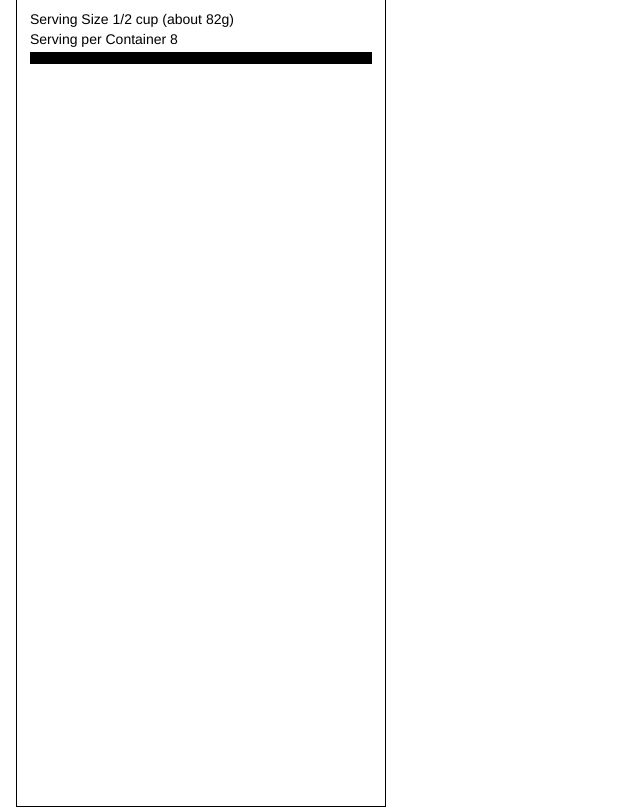
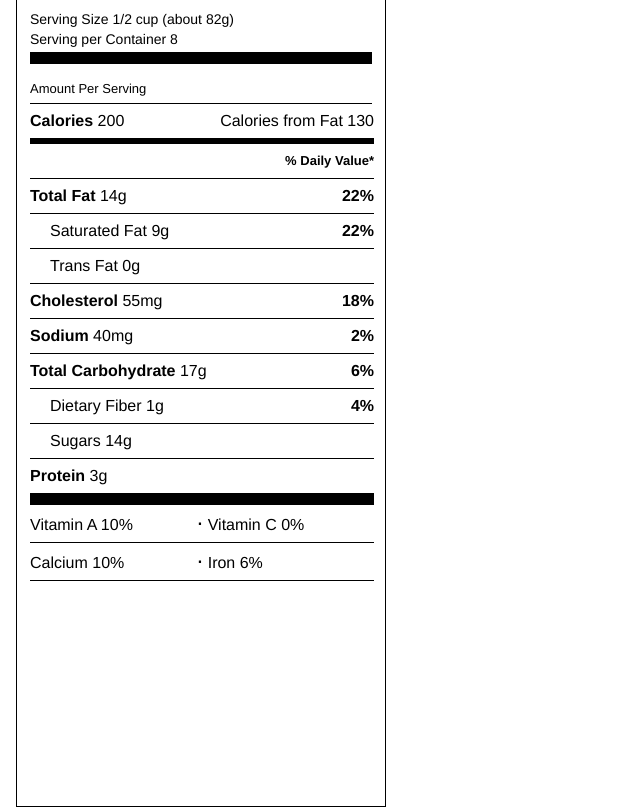
Before and after one commit to kvanever/nutrition-label, a plain HTML site: page index.html in a window 1280 px wide. Shown: the part 84-891 px from the top of the page, without its empty margins (0-640 px from the left). Drawn offline with Linux system fonts and the light colour scheme.

Commit message:
add nutrition info through the vitamins

```diff
--- a/css/styles.css
+++ b/css/styles.css
@@ -62,10 +62,9 @@ q:before, q:after {
   margin-top: 1em;
 }
 
-h1, h2 {
+h1, h2, h3, table,ul {
   margin-left: 13px;
   margin-right: 13px;
-
 }
 
 h1 {
@@ -74,14 +73,79 @@ h1 {
   font-weight: bold;
   margin-top: 24px;
 }
+
 h2:first-of-type{
   margin-top: 16px;
 }
-h2{
+
+h2 {
   font-size:14px;
   margin-bottom: 6px;
 }
-h2:last-of-type{
+
+h2:last-of-type {
   border-bottom: 12px solid black;
   padding-bottom: 6px;
 }
+
+h3 {
+  border-bottom: 1px solid black;
+  padding-bottom: 8px;
+  margin-top: 18px;
+  font-size: 13px;
+}
+
+table {
+  width: 344px;
+  border-collapse: collapse;
+  border-spacing: 0;
+}
+
+.daily-value {
+  text-align: right;
+  font-weight: bold;
+}
+
+#calories-from-fat {
+  font-weight: normal;
+}
+
+strong {
+  font-weight: bold;
+}
+
+tr {
+  line-height: 34px;
+  border-bottom: 1px solid black;
+}
+
+tr:first-of-type {
+  border-bottom: 6px solid black;
+  margin-top: 9px;
+}
+
+tr:nth-child(11) {
+  border-bottom: 12px solid black;
+}
+
+#percent-daily-value-label {
+  float: right;
+  font-size: 13px;
+}
+
+.secondary {
+  text-indent: 20px;
+}
+
+ul{
+  float: left;
+}
+
+.bullets {
+  text-indent: -17px;
+}
+
+.bullets::before{
+  content: "∙";
+  font-size: 23px;
+}
--- a/index.html
+++ b/index.html
@@ -19,6 +19,104 @@
       <h1>Nutrition Facts</h1>
       <h2>Serving Size 1/2 cup (about 82g)</h2>
       <h2>Serving per Container 8</h2>
+      <h3>Amount Per Serving</h3>
+      <table>
+        <tbody>
+          <tr>
+            <td class="ingredient">
+              <strong>Calories</strong> 200
+            </td>
+            <td class="daily-value" id="calories-from-fat">
+              Calories from Fat 130
+            </td>
+          </tr>
+          <tr>
+            <td> </td>
+            <td id="percent-daily-value-label">
+              <strong>% Daily Value*</strong>
+            </td>
+          </tr>
+          <tr>
+            <td class="ingredient">
+              <strong>Total Fat</strong> 14g
+            </td>
+            <td class="daily-value">
+              22%
+            </td>
+          </tr>
+          <tr>
+            <td class="ingredient secondary">
+              Saturated Fat 9g
+            </td>
+            <td class="daily-value">
+              22%
+            </td>
+          </tr>
+          <tr>
+            <td colspan="2" class="ingredient secondary">
+              Trans Fat 0g
+            </td>
+          </tr>
+          <tr>
+            <td class="ingredient">
+              <strong>Cholesterol</strong> 55mg
+            </td>
+            <td class="daily-value">
+              18%
+            </td>
+          </tr>
+          <tr>
+            <td class="ingredient">
+              <strong>Sodium</strong> 40mg
+            </td>
+            <td class="daily-value">
+              2%
+            </td>
+          </tr>
+          <tr>
+            <td class="ingredient">
+              <strong>Total Carbohydrate</strong> 17g
+            </td>
+            <td class="daily-value">
+              6%
+            </td>
+          </tr>
+          <tr>
+            <td class="ingredient secondary">
+              Dietary Fiber 1g
+            </td>
+            <td class="daily-value">
+              4%
+            </td>
+          </tr>
+          <tr>
+            <td colspan="2"class="ingredient secondary">
+              Sugars 14g
+            </td>
+          </tr>
+          <tr>
+            <td colspan="2" class="ingredient">
+              <strong>Protein</strong> 3g
+            </td>
+          </tr>
+          <tr class="vitamins">
+            <td class="ingredient">
+              Vitamin A 10%
+            </td>
+            <td class="ingredient bullets">
+              Vitamin C 0%
+            </td>
+          </tr>
+          <tr class="vitamins">
+            <td class="ingredient">
+              Calcium 10%
+            </td>
+            <td class="ingredient bullets">
+              Iron 6%
+            </td>
+          </tr>
+        </tbody>
+      </table>
     </div>
   </body>
 </html>
```
